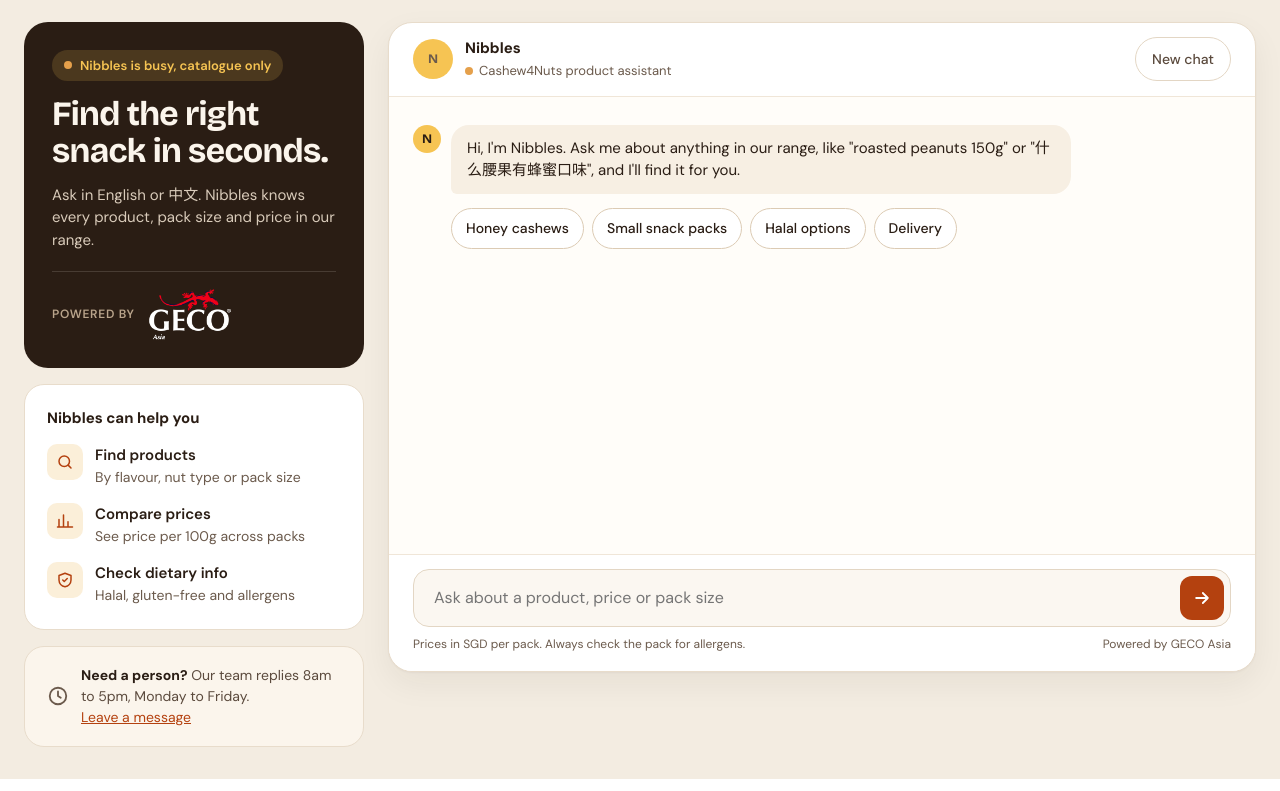
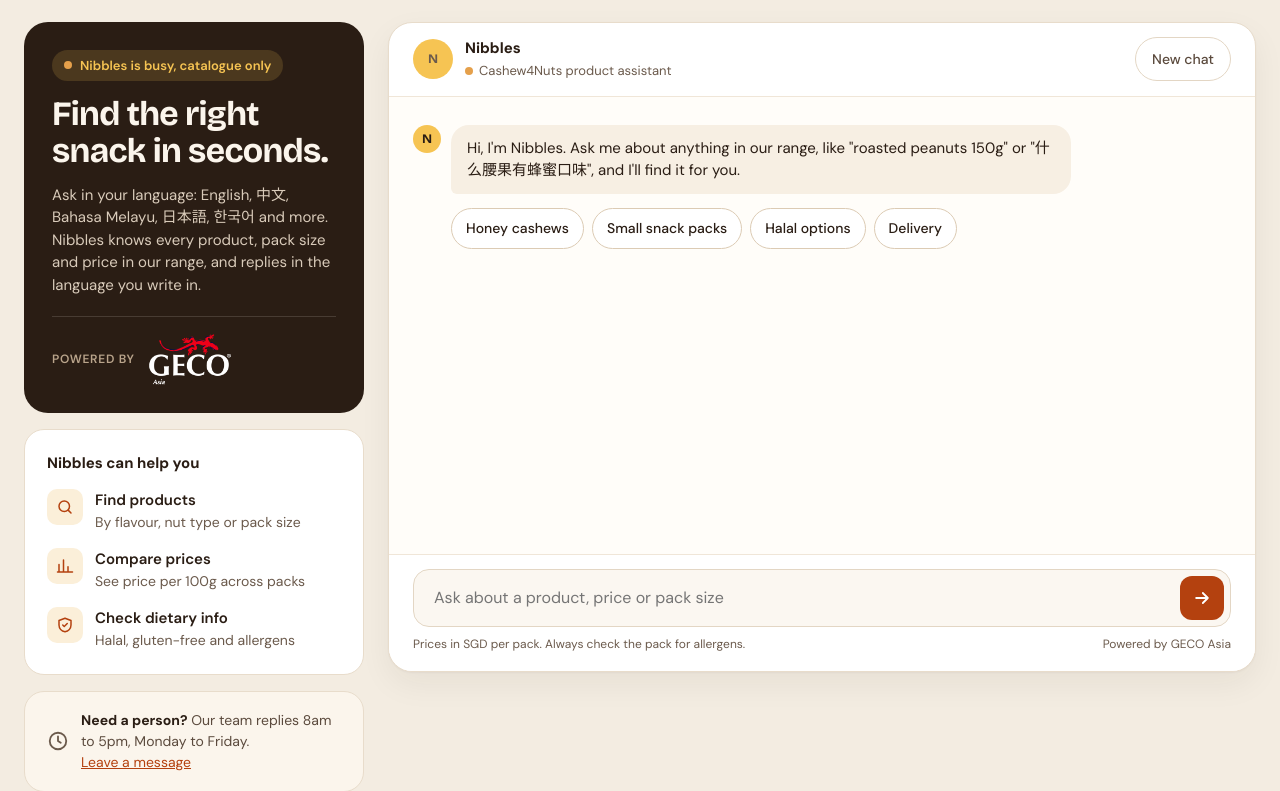
Before and after one commit to GECO-AI-Labs/SG_Hackathon_2025-09_FMCG-Chatbots, a Flask app: page / in a window 1280 px wide. Shown: the part 73-864 px from the top of the page. Run offline with Flask 3, Linux system fonts and the light colour scheme.

Commit message:
Show that Nibbles is multilingual
The hero line only mentioned English and Chinese. The matcher also folds
Malay, Japanese and Korean product words, and Nibbles replies in the
customer's language.

Co-Authored-By: Claude Opus 5.5 <noreply@anthropic.com>
Claude-Session: https://claude.ai/code/session_018AyAzeRL34H3RpBLgLuEhm

```diff
--- a/apps/nibbles/templates/nibbles.html
+++ b/apps/nibbles/templates/nibbles.html
@@ -224,7 +224,7 @@
       <div class="hero">
         <span class="live"><span class="dot" data-status-dot></span><span data-status>Nibbles is online</span></span>
         <h1>Find the right snack in seconds.</h1>
-        <p>Ask in English or 中文. Nibbles knows every product, pack size and price in our range.</p>
+        <p>Ask in your language: English, 中文, Bahasa Melayu, 日本語, 한국어 and more. Nibbles knows every product, pack size and price in our range, and replies in the language you write in.</p>
         <div class="powered"><span>Powered by</span><img src="/static/logo.png" alt="GECO Asia"></div>
       </div>
 
```
